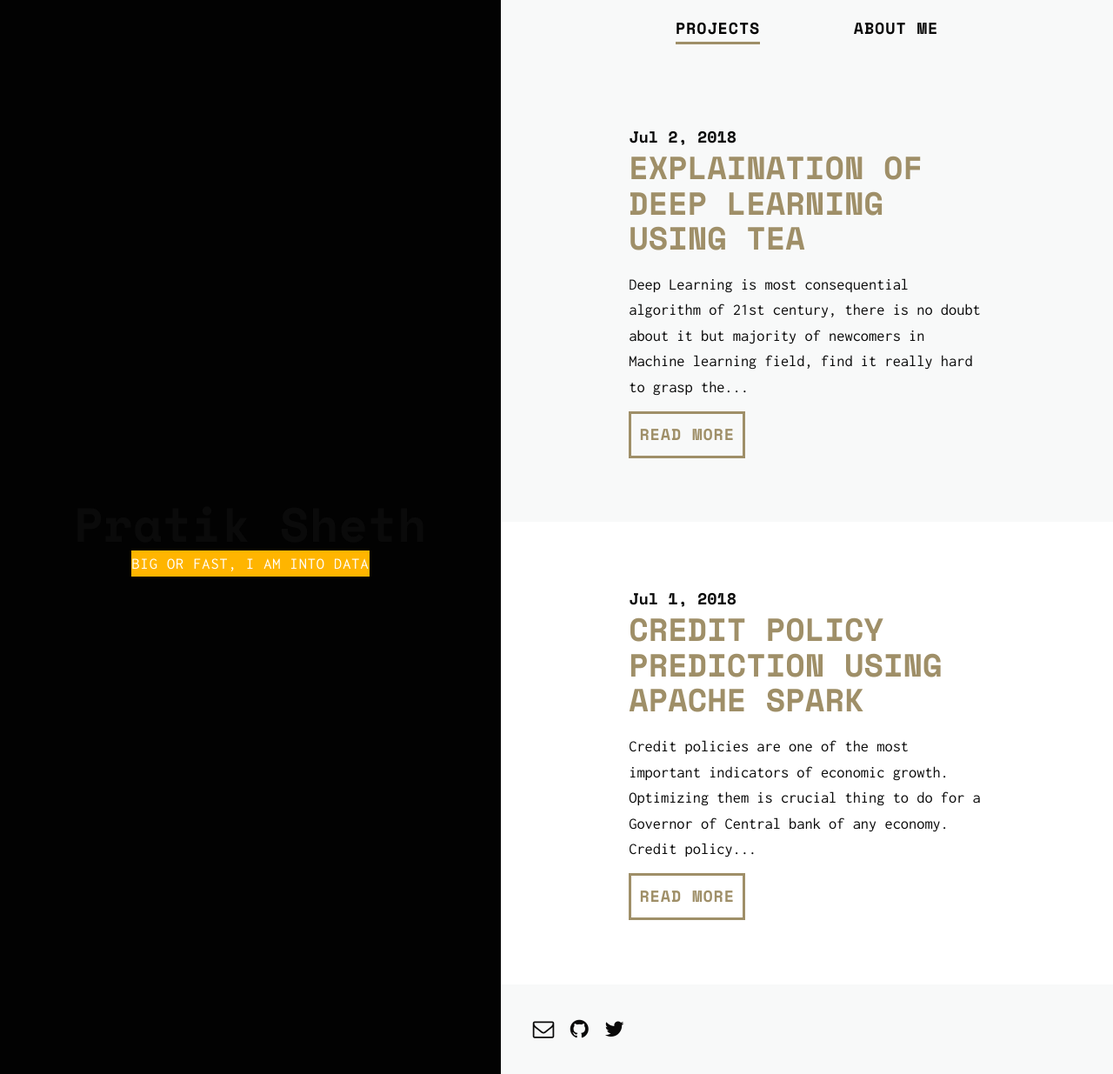
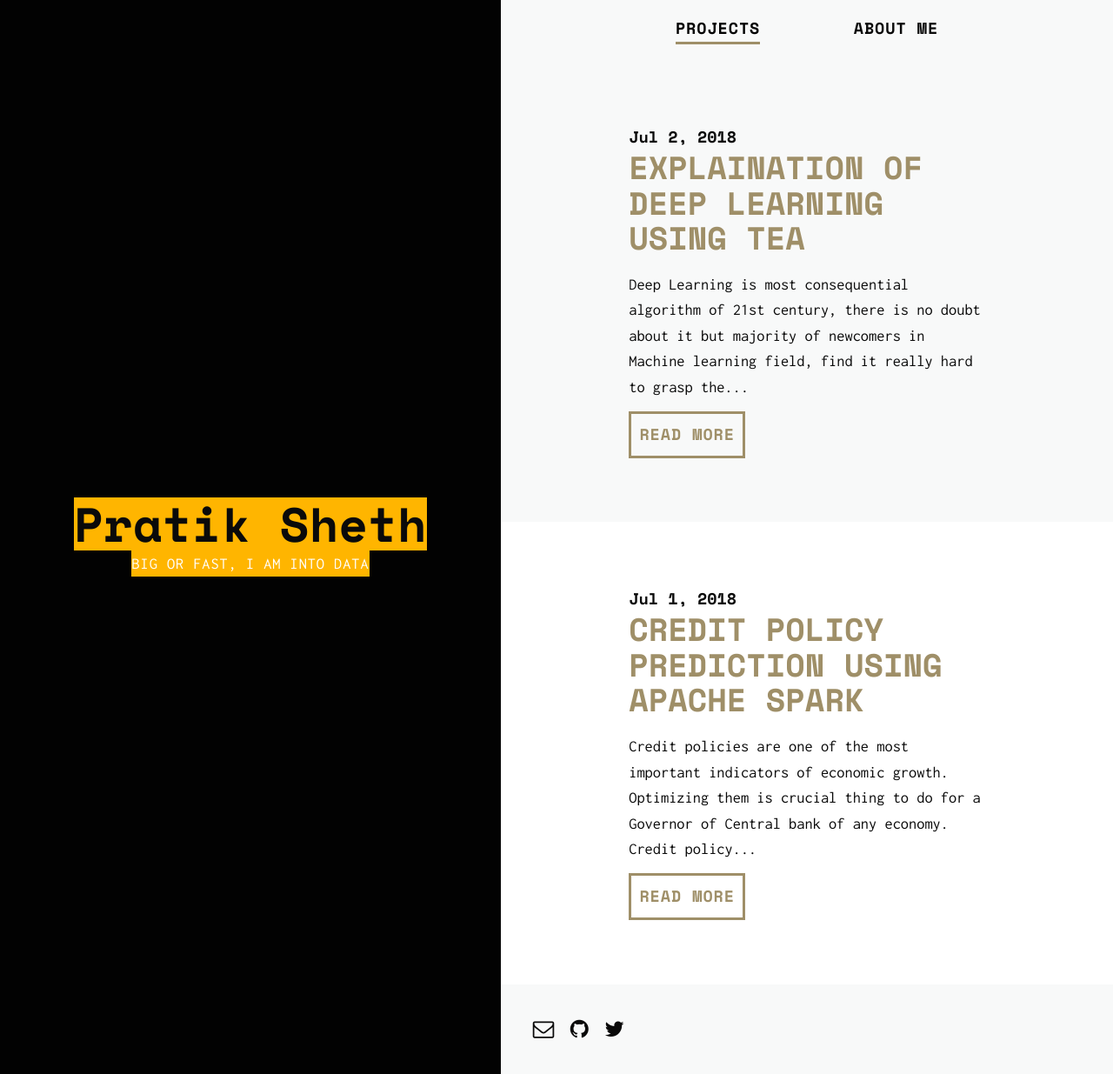
Before and after one commit to daftengineer/daftengineer.github.io, a Jekyll site: the page built from index.html, in a window 1280 px wide and 1235 px high. Shown: the whole window at 87% size. Built offline with Jekyll 4.4.1, drawn with Linux system fonts in a browser that asks for light colours; nearby versions of some CDN libraries; the list of posts is cut into pages by our own code.

Commit message:
Update index.html

```diff
--- a/index.html
+++ b/index.html
@@ -8,8 +8,8 @@ layout: default
     {% endfor %}
     <div class="previews__container">
 
-      <h1><a href="https://daftengineer.github.io/">{{ site.title }}</a></h1>
-      <span style="background-color: #ffb500;">Big or Fast, I am into Data</span>
+      <h1><a href="https://daftengineer.github.io/"><div style="background-color: #ffb500;">{{ site.title }}</div></a></h1>
+      <span style="background-color: #ffb500;"> Big or Fast, I am into Data </span>
     </div>
   </div>
 
```
